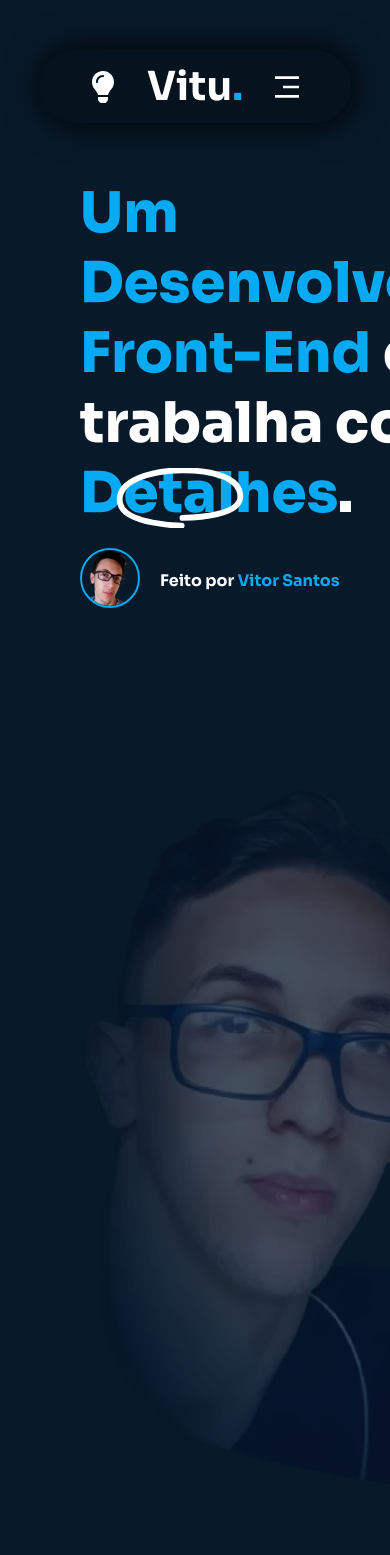
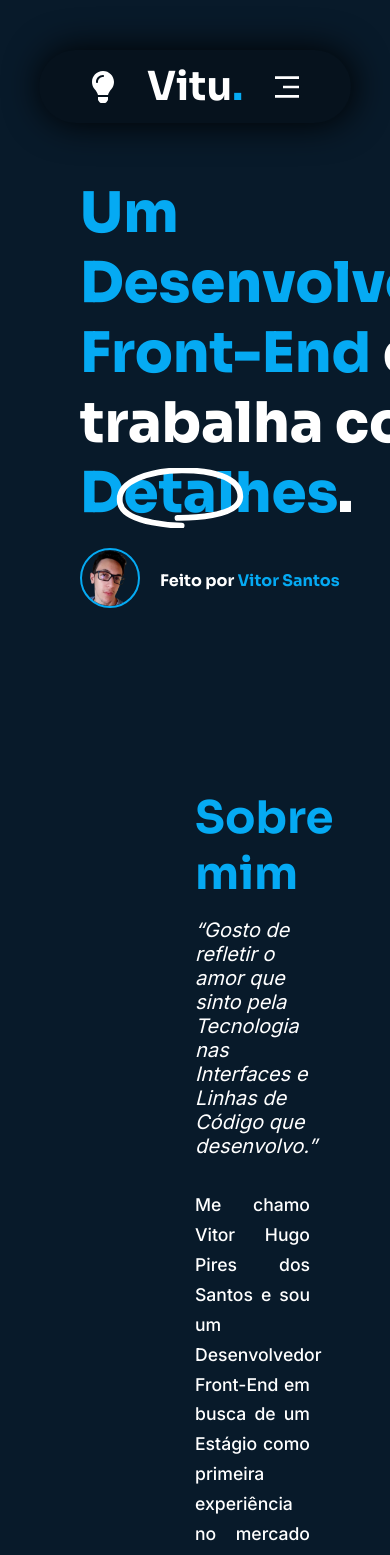
Before and after one commit to VitorSantos920/portfolio-vs, a React (Vite) app: page / in a window 390 px wide. Shown: the top 1555 px of the page. Built offline with nearby package versions, Linux system fonts and the light colour scheme.

Commit message:
:lipstick: Style: about section
add styles to about section (no responsive)

```diff
--- a/src/style/About.ts
+++ b/src/style/About.ts
@@ -14,5 +14,34 @@
 });
 
 export const About = styled('section', {
-  img: { animation: `${brightness} 4s alternate infinite ease-in` },
+  alignItems: 'center',
+  justifyContent: 'space-between',
+  gap: '1rem',
+
+  figure: {
+    flexGrow: 1,
+
+    img: {
+      animation: `${brightness} 4s alternate infinite ease-in`,
+      width: '85%',
+    },
+  },
+
+  '.about__phrase': {
+    display: 'block',
+    fontFamily: '$text',
+    fontStyle: 'italic',
+    margin: '1rem 0 2rem',
+    fontSize: '1.25rem',
+  },
+
+  '.about__content': { width: '50%' },
+
+  '.about__description': {
+    fontFamily: '$text',
+    textAlign: 'justify',
+    fontWeight: '$medium',
+    lineHeight: '170%',
+    fontSize: '1.1rem',
+  },
 });
```
